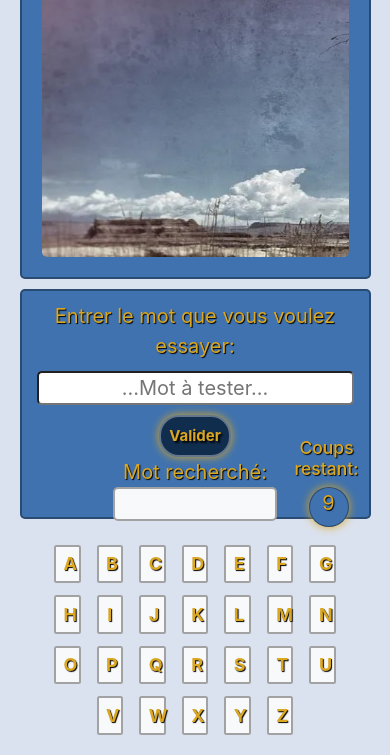
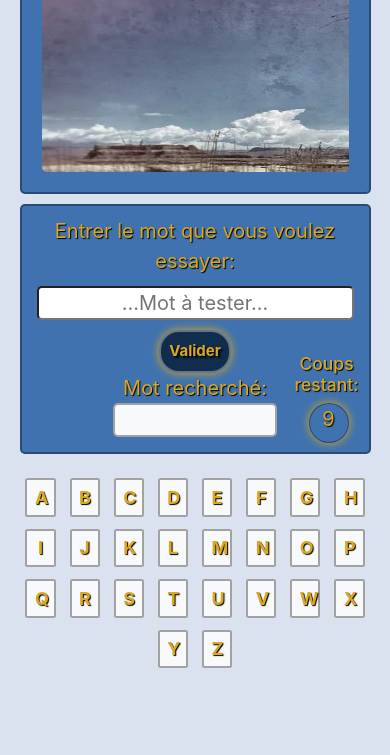
Before and after one commit to BenjiBrana/projet-Passerelle1, a website: page index.html in a window 390 px wide. Shown: the part 134-889 px from the top of the page. After the commit the page ends 844 px from the top, so only its background shows below. Drawn offline with nearby package versions, Linux system fonts and the light colour scheme.

Commit message:
maj design smartphone

```diff
--- a/design/sass/default.scss
+++ b/design/sass/default.scss
@@ -189,9 +189,6 @@ p {
     }
 }
 
-.virtual-keyboard {
-    width: 75%;
-}
 button.keyboard-button {
     color: $persoGold;
     text-shadow:
@@ -205,6 +202,20 @@ button.keyboard-button:hover {
     color: #112d4e;
     background: #dbe2ef;
     border: 0.2rem solid rgba(0,0,0,.35);
+}
+.virtual-keyboard {
+    display: flex;
+    flex-wrap: wrap;
+    justify-content: center;
+    gap: 0.8rem;
+    padding: 1.6rem;
+    width: 90%;
+}
+
+.keyboard-button {
+    margin: 0.4rem;
+    font-size: 1.5rem;
+    font-weight: bold;
 }
 @media (min-width: 1000px) and (max-width: 1300px) {
     .pendu,
@@ -237,27 +248,33 @@ button.keyboard-button:hover {
     }
 }
 @media (min-width: 200px) and (max-width: 599px) {
+    #page{
+        height: 80vh;
+    }
     .pendu,
     .pendu_title,
     .mot {
         width: 90%;
     }
 }
-.virtual-keyboard {
-    display: flex;
-    flex-wrap: wrap;
-    justify-content: center;
-    gap: 0.8rem;
-    padding: 1.6rem;
-    width: 90%;
+@media all and (max-width: 499px) {
+    #page{
+        height: 75vh;
+    }
+    .mot{
+        height: 25rem;
+    }
+    .virtual-keyboard {
+        gap: 1rem;
+        padding: 1.4rem;
+        width: 100%;
+        font-size: 1rem;
+    }
+
+    .keyboard-button {
+        margin: 0.2rem;
+    }
 }
-
-.keyboard-button {
-    margin: 0.4rem;
-    font-size: 1.5rem;
-    font-weight: bold;
-}
-
 @media screen and (max-width: 999px) {
     .virtual-keyboard {
         display: none;
@@ -265,7 +282,6 @@ button.keyboard-button:hover {
     .pendu {
         height: 40%;
     }
-
     .bouton {
         width: 100%;
         position: relative;
@@ -335,15 +351,3 @@ button.keyboard-button:hover {
         }
     }
 }
-/* Bouton flottant */
-.float-button {
-    position: fixed;
-    top: 1rem;
-    right: 1rem;
-    z-index: 10;
-}
-
-/* Menu déroulant */
-.dropdown-menu {
-    min-width: auto;
-}
```
Also changed, not shown: design/css/default.css, 1 other file.
